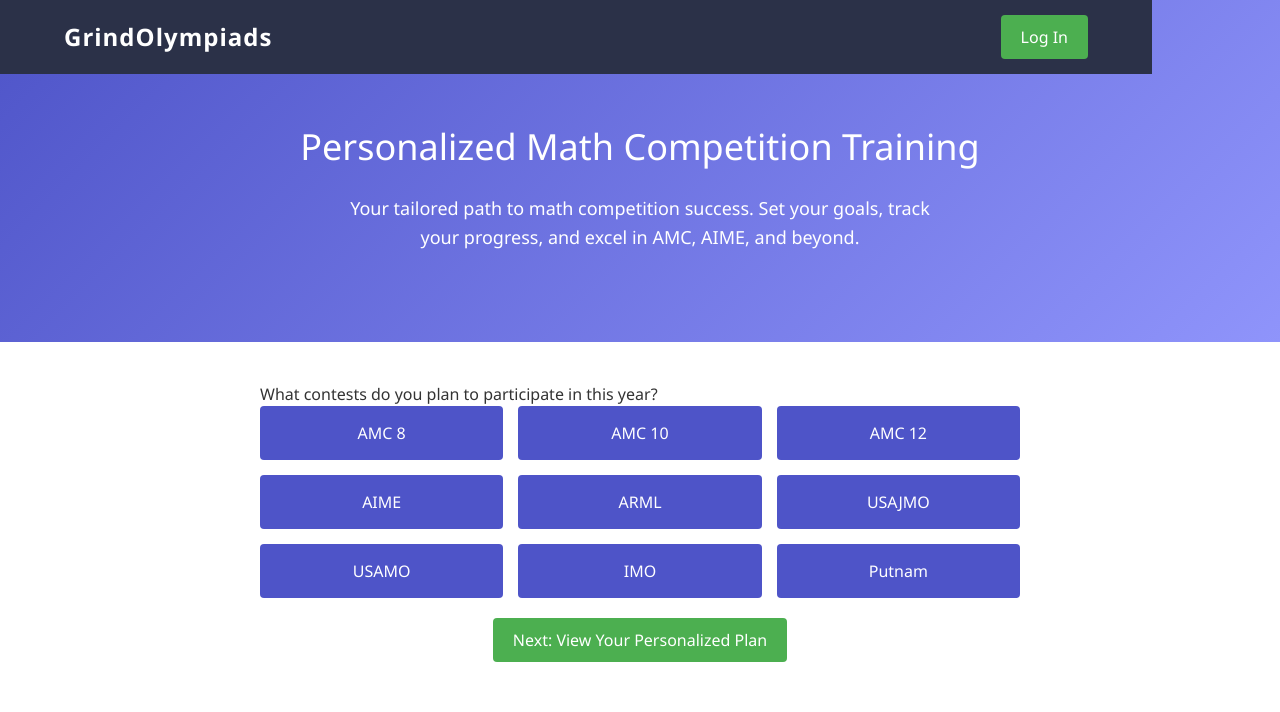
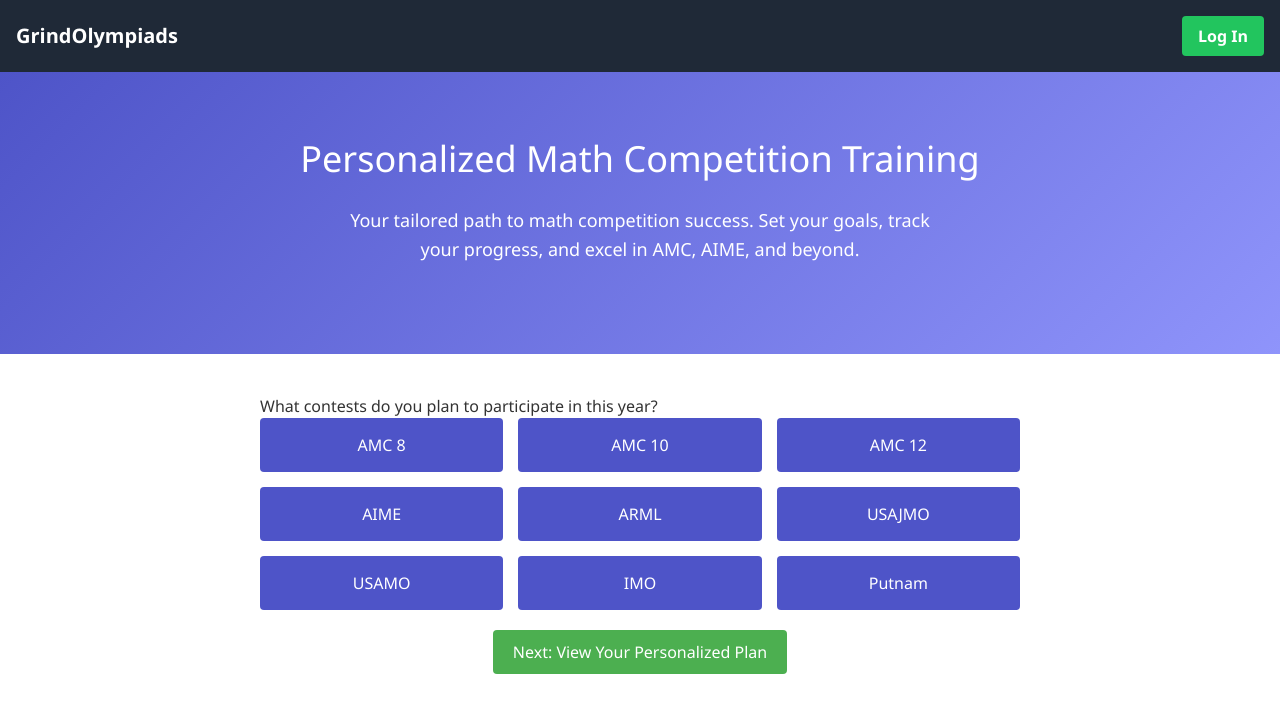
Before and after one commit to johnclyde/crazyclaudecontraptions, a React (Create React App) app in the folder helloworld/: page / in a window 1280 px wide. Shown: the top 712 px of the page. Built offline with nearby package versions, Linux system fonts and the light colour scheme; no server answers.

Commit message:
Consolidate headers???

```diff
--- a/helloworld/src/LoggedOutPage.css
+++ b/helloworld/src/LoggedOutPage.css
@@ -7,40 +7,10 @@ html {
   color: #333;
   scroll-behavior: smooth;
 }
-.header {
-  background-color: #2b3148;
-  color: white;
-  padding: 15px 5%;
-  display: flex;
-  justify-content: space-between;
-  align-items: center;
-  position: fixed;
-  width: 90%;
-  top: 0;
-  z-index: 1000;
-}
-.logo {
-  font-weight: bold;
-  font-size: 24px;
-  letter-spacing: 1px;
-}
-.login-btn {
-  background-color: #4caf50;
-  color: white;
-  padding: 10px 20px;
-  border: none;
-  border-radius: 4px;
-  cursor: pointer;
-  font-size: 16px;
-  transition: background-color 0.3s;
-}
-.login-btn:hover {
-  background-color: #45a049;
-}
 .hero {
   background: linear-gradient(135deg, #4e54c8, #8f94fb);
   color: white;
-  padding: 120px 5% 60px;
+  padding: 60px 5%;
   text-align: center;
 }
 .hero h1 {
--- a/helloworld/src/components/LoggedOutPage.tsx
+++ b/helloworld/src/components/LoggedOutPage.tsx
@@ -1,11 +1,12 @@
 import React, { useState } from "react";
 import { useUserDataContext } from "../contexts/UserDataContext";
+import Header from "./Header";
 import "../LoggedOutPage.css";
 
 const LoggedOutPage: React.FC = () => {
   const { login } = useUserDataContext();
   const [selectedGoals, setSelectedGoals] = useState<string[]>([]);
-  const [currentSection, setCurrentSection] = useState(0);
+  const [visibleSections, setVisibleSections] = useState(1);
 
   const competitions = [
     "AMC 8",
@@ -25,9 +26,8 @@ const LoggedOutPage: React.FC = () => {
     );
   };
 
-  const handleNextSection = () => {
-    setCurrentSection((prev) => prev + 1);
-  };
+  const handleNextSection = () =>
+    setVisibleSections((prev) => Math.min(prev + 1, 3));
 
   const createPlanCard = (title: string, description: string) => (
     <div className="plan-card">
@@ -108,27 +108,25 @@ const LoggedOutPage: React.FC = () => {
   };
 
   return (
-    <>
-      <header className="header">
-        <div className="logo">GrindOlympiads</div>
-        <button className="login-btn" onClick={login}>
-          Log In
-        </button>
-      </header>
-
+    <div className="logged-out-page">
+      <Header
+        notifications={[]}
+        notificationsError={null}
+        markNotificationAsRead={() => {}}
+        NotificationBell={() => null}
+        UserMenu={() => null}
+      />
+      <main>
         <section className="hero">
           <h1>Personalized Math Competition Training</h1>
           <p>
-          Your tailored path to math competition success. Set your goals, track
-          your progress, and excel in AMC, AIME, and beyond.
+            Your tailored path to math competition success. Set your goals,
+            track your progress, and excel in AMC, AIME, and beyond.
           </p>
         </section>
 
-      <main className="content">
-        <div
-          className={`section ${currentSection === 0 ? "visible" : ""}`}
-          id="goal-section"
-        >
+        <div className="content">
+          <div className="section visible">
             <h2>What contests do you plan to participate in this year?</h2>
             <div className="btn-group">
               {competitions.map((comp) => (
@@ -141,26 +139,27 @@ const LoggedOutPage: React.FC = () => {
                 </button>
               ))}
             </div>
+            {visibleSections === 1 && (
               <button className="next-btn" onClick={handleNextSection}>
                 Next: View Your Personalized Plan
               </button>
+            )}
           </div>
 
-        <div
-          className={`section ${currentSection === 1 ? "visible" : ""}`}
-          id="plan-section"
-        >
+          {visibleSections >= 2 && (
+            <div className="section visible">
               <h2>Your Personalized Plan</h2>
               <div id="plan-result">{renderPlan()}</div>
+              {visibleSections === 2 && (
                 <button className="next-btn" onClick={handleNextSection}>
                   Next: View Competition Calendar
                 </button>
+              )}
             </div>
+          )}
 
-        <div
-          className={`section ${currentSection === 2 ? "visible" : ""}`}
-          id="calendar-section"
-        >
+          {visibleSections >= 3 && (
+            <div className="section visible">
               <h2>Upcoming Math Competitions</h2>
               <div className="calendar">
                 <div className="calendar-event">
@@ -177,8 +176,10 @@ const LoggedOutPage: React.FC = () => {
                 </div>
               </div>
             </div>
+          )}
+        </div>
       </main>
-    </>
+    </div>
   );
 };
 
```
Lines whose indentation alone changed are shown as unchanged.
